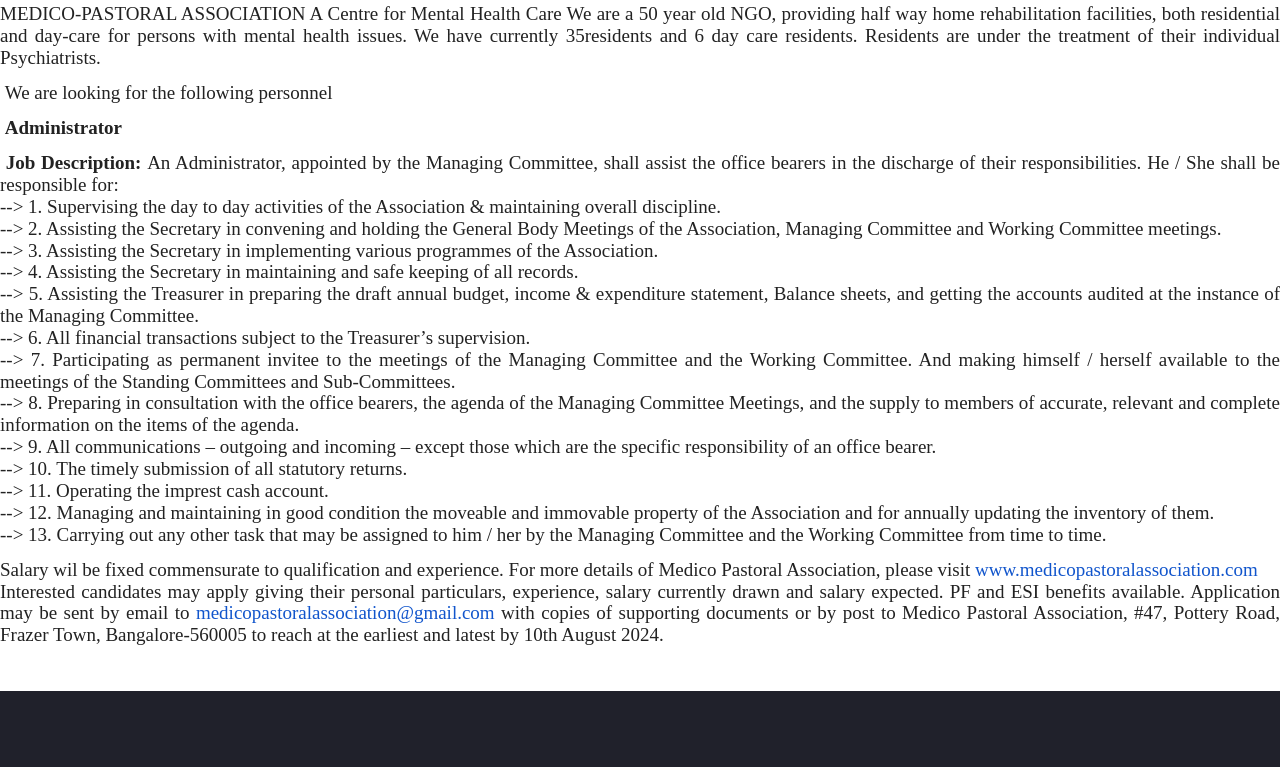
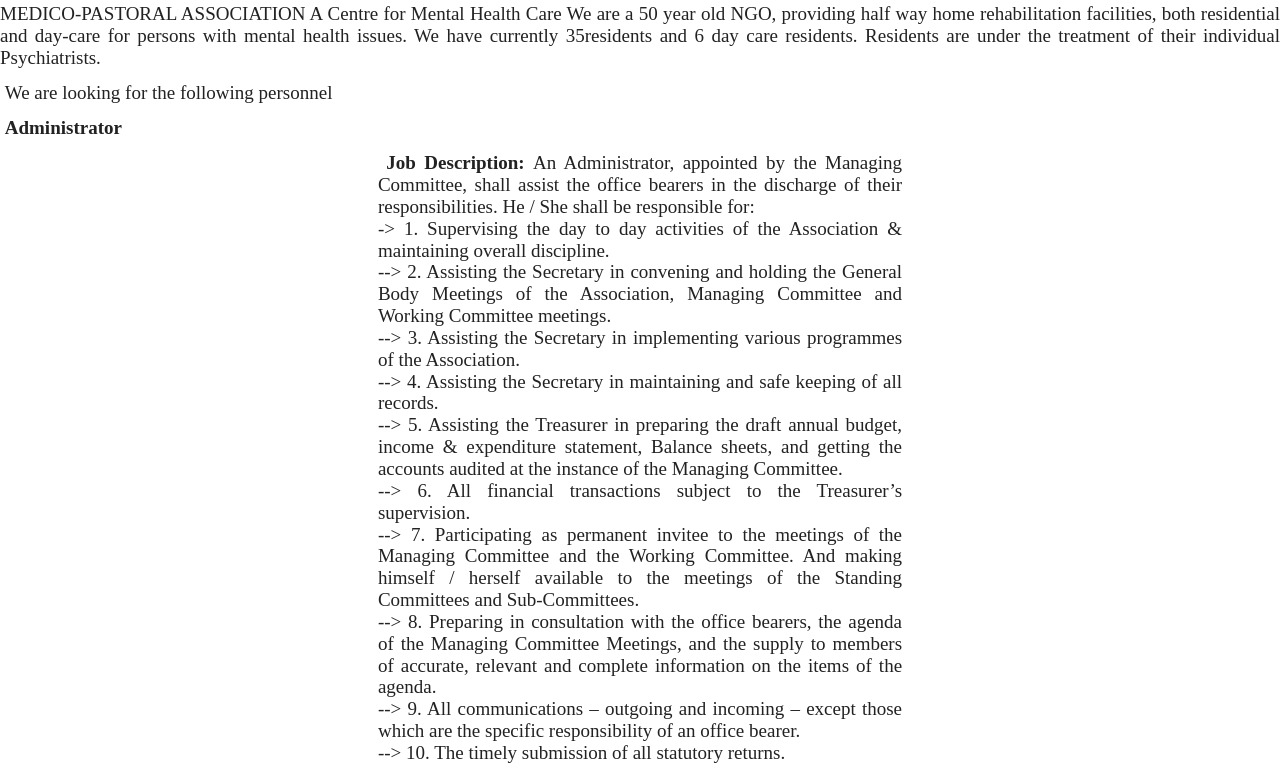
Before and after one commit to Prashob-Victaman/Medico, a plain HTML site: page career.html in a window 1280 px wide. Shown: the part 472-1239 px from the top of the page. Drawn offline with nearby package versions, Linux system fonts and the light colour scheme.

Commit message:
Update career.html

```diff
--- a/career.html
+++ b/career.html
@@ -117,11 +117,11 @@
 
 
 
-<p style='margin-top:0cm;margin-right:0cm;margin-bottom:10.0pt;margin-left:0cm;line-height:115%;font-size:15px;font-family:"Calibri",sans-serif;text-align:justify;'><strong><span style='font-size:19px;line-height:115%;font-family:"Times New Roman",serif;color:#222222;background:white;'>&nbsp;Job Description:</span></strong><span style='font-size:19px;line-height:115%;font-family:"Times New Roman",serif;color:#222222;background:white;'>&nbsp;An Administrator, appointed by the Managing Committee, shall assist the office
+<p style='margin-top:0cm;margin-right:10cm;margin-bottom:10.0pt;margin-left:10cm;line-height:115%;font-size:15px;font-family:"Calibri",sans-serif;text-align:justify;'><strong><span style='font-size:19px;line-height:115%;font-family:"Times New Roman",serif;color:#222222;background:white;'>&nbsp;Job Description:</span></strong><span style='font-size:19px;line-height:115%;font-family:"Times New Roman",serif;color:#222222;background:white;'>&nbsp;An Administrator, appointed by the Managing Committee, shall assist the office
 bearers in the discharge of their responsibilities. He / She shall be responsible
 for:
 <br>
---> 1. Supervising the day to day activities of the Association &amp; maintaining overall discipline. <br>
+-> 1. Supervising the day to day activities of the Association &amp; maintaining overall discipline. <br>
 -->	 2. Assisting the Secretary in convening and holding the General Body Meetings
 of the Association, Managing Committee and Working Committee meetings. <br>
 
```
